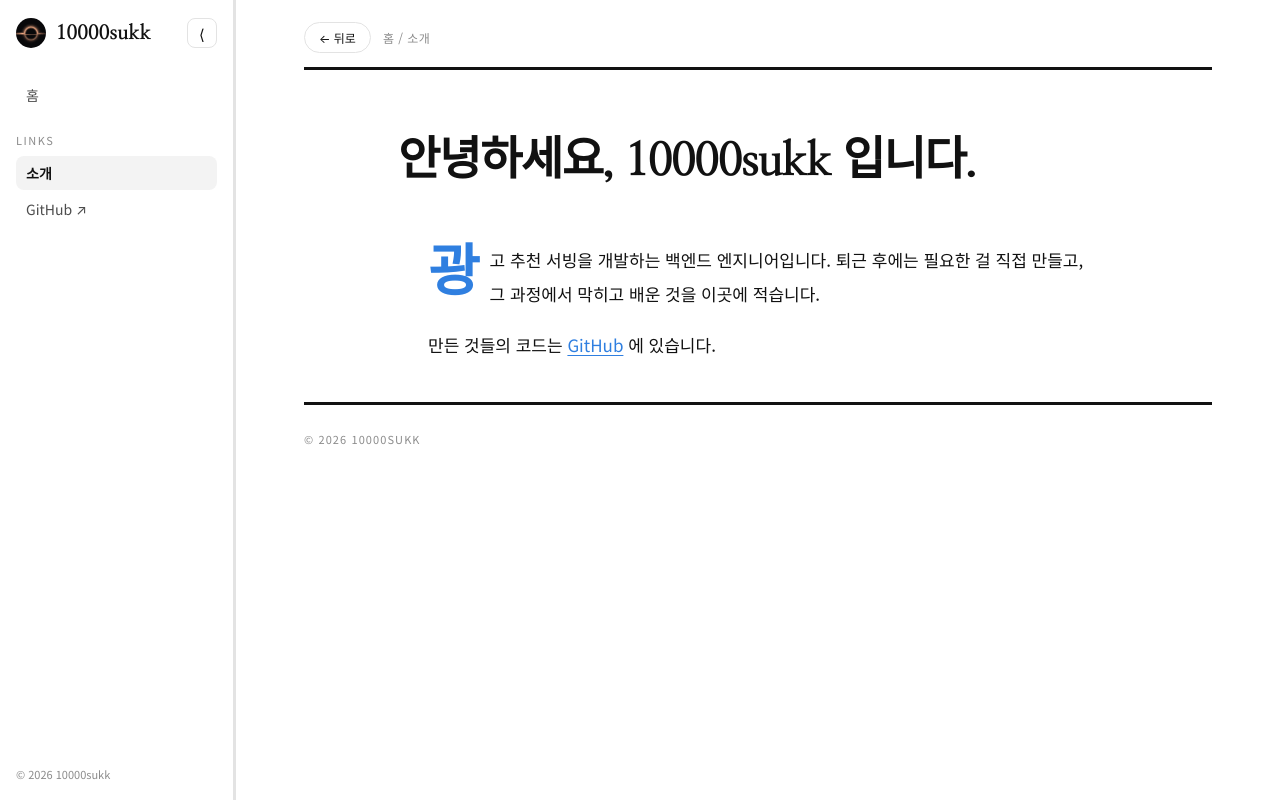
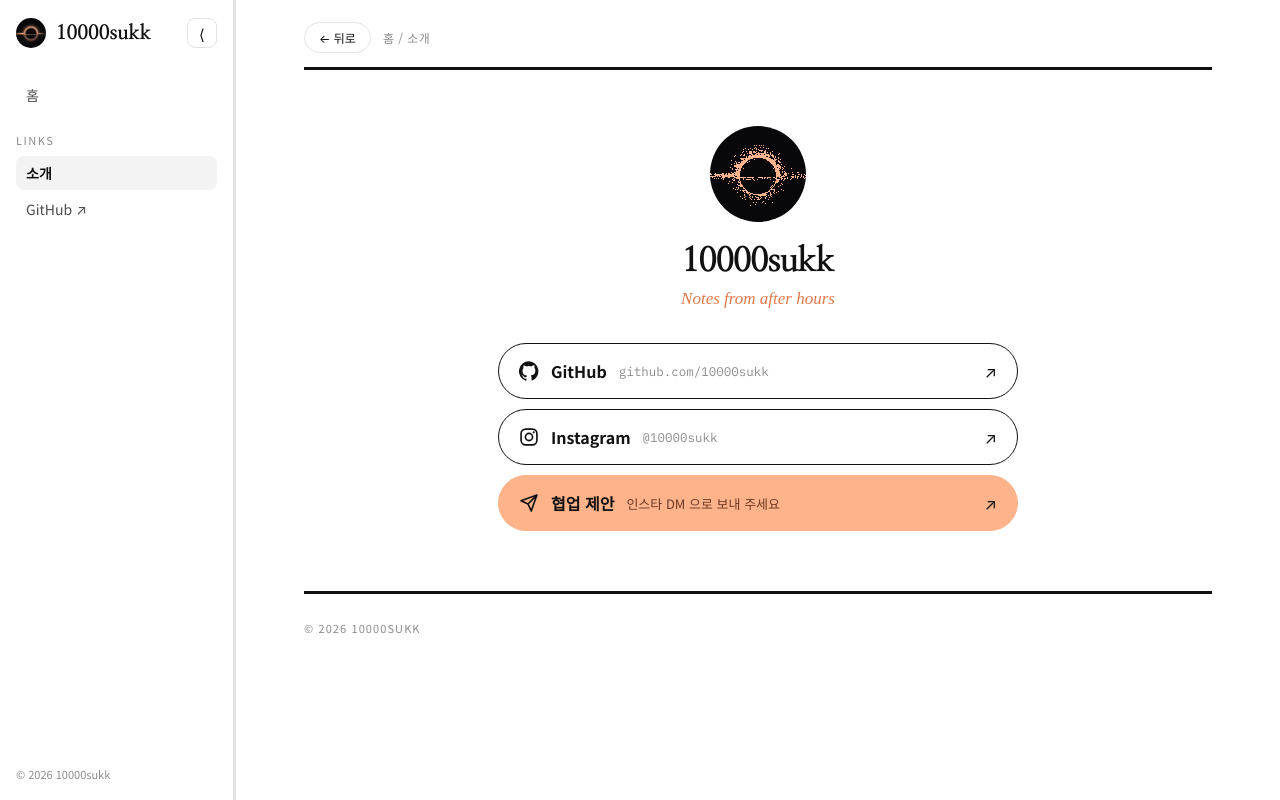
Before and after one commit to 10000sukk/10000sukk.github.io, an Astro site: page /about in a window 1280 px wide. Built offline with nearby package versions, Linux system fonts and the light colour scheme; Astro itself is replaced by a stand-in of ours; a web font is replaced by a local one.

Commit message:
About page: link buttons for GitHub, Instagram and collaboration DM
Co-Authored-By: Claude Opus 5.5 <noreply@anthropic.com>

```diff
--- a/src/consts.ts
+++ b/src/consts.ts
@@ -4,3 +4,10 @@ export const SITE_DESCRIPTION = '퇴근 후에 만든 것들의 기록.';
 export const GITHUB_URL = 'https://github.com/10000sukk';
 export const HOME_SUB_POSTS = 3; // latest posts shown under each featured post
 export const TAG_PAGE_SIZE = 10;
+
+// 소개 페이지(/about)에 보이는 링크. 위에서부터 순서대로 나온다.
+export const LINKS: { label: string; href: string; note?: string; icon?: 'github' | 'instagram' | 'dm'; primary?: boolean }[] = [
+  { label: 'GitHub', href: GITHUB_URL, note: 'github.com/10000sukk', icon: 'github' },
+  { label: 'Instagram', href: 'https://instagram.com/10000sukk', note: '@10000sukk', icon: 'instagram' },
+  { label: '협업 제안', href: 'https://ig.me/m/10000sukk', note: '인스타 DM 으로 보내 주세요', icon: 'dm', primary: true },
+];
--- a/src/pages/about.astro
+++ b/src/pages/about.astro
@@ -1,16 +1,36 @@
 ---
 import Base from '../layouts/Base.astro';
 import BackBar from '../components/BackBar.astro';
-import { GITHUB_URL, SITE_TITLE } from '../consts';
+import { LINKS, SITE_TAGLINE, SITE_TITLE } from '../consts';
+
+// 24x24 icon paths (GitHub / Instagram brand marks, paper-plane for DM)
+const ICONS: Record<string, string> = {
+  github: '<path fill="currentColor" d="M12 .3a12 12 0 0 0-3.8 23.4c.6.1.8-.3.8-.6v-2c-3.3.7-4-1.6-4-1.6-.6-1.4-1.4-1.8-1.4-1.8-1-.7.1-.7.1-.7 1.2.1 1.8 1.2 1.8 1.2 1 1.8 2.8 1.3 3.5 1 0-.8.4-1.3.7-1.6-2.7-.3-5.5-1.3-5.5-5.9 0-1.3.5-2.4 1.2-3.2 0-.3-.5-1.5.2-3.2 0 0 1-.3 3.3 1.2a11.5 11.5 0 0 1 6 0C17.3 4.6 18.3 5 18.3 5c.7 1.7.2 2.9.1 3.2.8.8 1.2 1.9 1.2 3.2 0 4.6-2.8 5.6-5.5 5.9.5.4.9 1.1.9 2.2v3.3c0 .3.2.7.8.6A12 12 0 0 0 12 .3"/>',
+  instagram: '<rect x="2.5" y="2.5" width="19" height="19" rx="5.5" fill="none" stroke="currentColor" stroke-width="2"/><circle cx="12" cy="12" r="4.3" fill="none" stroke="currentColor" stroke-width="2"/><circle cx="17.6" cy="6.4" r="1.3" fill="currentColor"/>',
+  dm: '<path d="M21.5 2.5 10.8 13.2M21.5 2.5l-6.8 19-3.9-8.3-8.3-3.9z" fill="none" stroke="currentColor" stroke-width="2" stroke-linejoin="round" stroke-linecap="round"/>',
+};
 ---
 <Base title="소개" activePage="about">
   <BackBar crumbs={[{ label: '홈', href: '/' }, { label: '소개' }]} />
-  <header class="ph2">
-    <h1>안녕하세요, {SITE_TITLE} 입니다.</h1>
-  </header>
-  <article class="prose">
-    <p>광고 추천 서빙을 개발하는 백엔드 엔지니어입니다. 퇴근 후에는 필요한 걸 직접 만들고, 그 과정에서 막히고 배운 것을 이곳에 적습니다.</p>
-    <p>만든 것들의 코드는 <a href={GITHUB_URL}>GitHub</a> 에 있습니다.</p>
-  </article>
+  <section class="about">
+    <img class="about-av" src="/logo.png" alt="" width="96" height="96" />
+    <h1>{SITE_TITLE}</h1>
+    <p class="about-tag">{SITE_TAGLINE}</p>
+    <ul class="links">
+      {LINKS.map((l) => {
+        const ext = /^https?:/.test(l.href);
+        return (
+          <li>
+            <a class:list={[{ primary: l.primary }]} href={l.href} {...(ext ? { target: '_blank', rel: 'noopener' } : {})}>
+              {l.icon && <svg class="ic" viewBox="0 0 24 24" aria-hidden="true" set:html={ICONS[l.icon]} />}
+              <span class="l">{l.label}</span>
+              {l.note && <span class="n">{l.note}</span>}
+              <span class="ar">{ext ? '↗' : '→'}</span>
+            </a>
+          </li>
+        );
+      })}
+    </ul>
+  </section>
   <footer class="site">© {new Date().getFullYear()} {SITE_TITLE}</footer>
 </Base>
--- a/src/styles/global.css
+++ b/src/styles/global.css
@@ -132,6 +132,23 @@ main { min-width: 0; }
 .pnav div { font-family: var(--head); font-weight: 700; margin-top: 4px; line-height: 1.45; }
 .pnav .next { text-align: right; grid-column: 2; }
 
+/* ---------- about ---------- */
+.about { max-width: 520px; margin: 0 auto; padding: 56px 0 20px; text-align: center; }
+.about-av { width: 96px; height: 96px; border-radius: 50%; display: block; margin: 0 auto 18px; image-rendering: pixelated; }
+.about h1 { font-family: var(--head); font-weight: 800; font-size: 34px; letter-spacing: -0.03em; margin: 0; }
+.about-tag { font-family: var(--tagf); font-style: italic; color: var(--accent2); margin: 6px 0 34px; font-size: 17px; }
+.links { list-style: none; margin: 0; padding: 0; display: flex; flex-direction: column; gap: 10px; text-align: left; }
+.links a { display: flex; align-items: center; gap: 12px; padding: 15px 20px; border: 1.5px solid var(--fg); border-radius: 999px; transition: background 0.15s, color 0.15s; }
+.links a:hover { background: var(--fg); color: var(--bg); }
+.links a.primary { background: var(--peach); border-color: var(--peach); color: #111; }
+.links a.primary:hover { background: var(--fg); border-color: var(--fg); color: var(--bg); }
+.links a.primary .n { color: #6b3a22; font-family: var(--body); font-size: 13px; }
+.links .ic { width: 20px; height: 20px; flex: none; }
+.links .l { font-weight: 700; }
+.links .n { font-family: var(--mono); font-size: 12.5px; color: var(--mute); }
+.links a:hover .n { color: inherit; opacity: 0.7; }
+.links .ar { margin-left: auto; }
+
 footer.site { font-size: 11px; letter-spacing: 0.1em; color: var(--mute); padding: 26px 0; border-top: 3px solid var(--fg); margin-top: 40px; text-transform: uppercase; }
 
 /* ---------- mobile ---------- */
```
